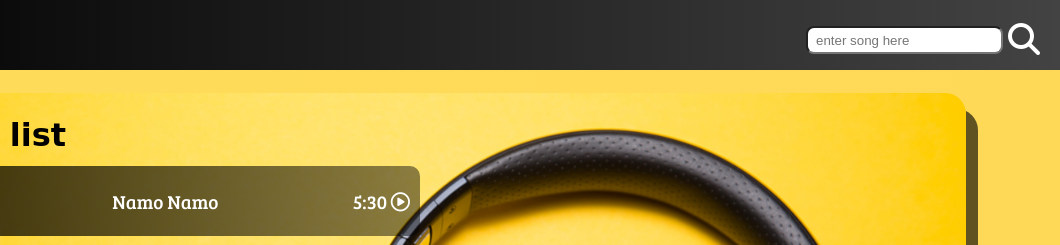
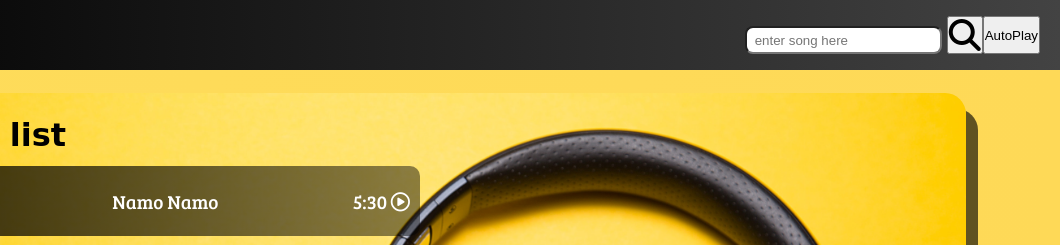
Before and after one commit to rahuliar/spotify, a plain HTML site: page index.html in a window 1280 px wide. Shown: the top 245 px of the page, 220-1280 px from the left. Drawn offline with Linux system fonts and the light colour scheme; a web font is replaced by a local one.

Commit message:
Update index.html

```diff
--- a/index.html
+++ b/index.html
@@ -20,9 +20,10 @@
     <nav>
         <ul>
             <li id="logo"><i class="fa fa-spotify"></i><span>Spotify</span></li>
-            <li class="searchbox">
-                <input type="search" placeholder="enter song here">
-                <i class="fa fa-search" style="height: 10px;"></i>
+           <li class="searchbox">
+                <input class="fa-search"type="search" placeholder="enter song here">
+                <button class="fa fa-search search-icon"></button>
+                <button id="autoplay">AutoPlay</button>
             </li>
         </ul>
     </nav>
```
